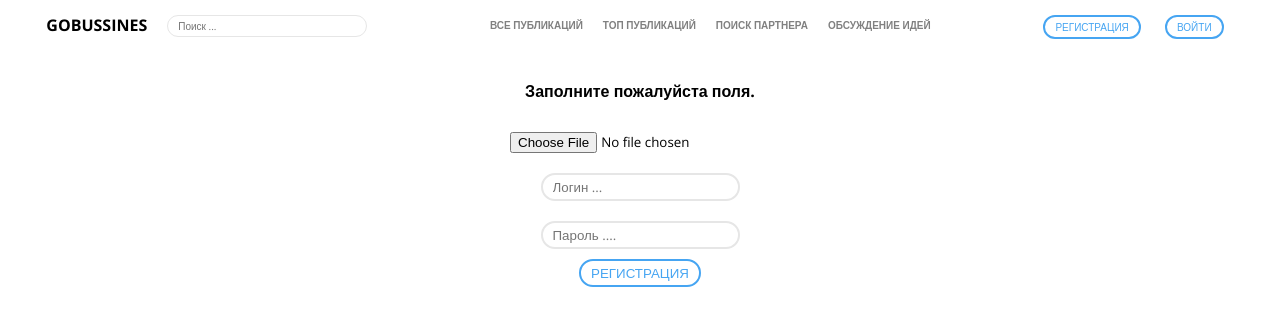
After one commit to YauheniRusinchuk/ProductionProject, a Django app: page /register/ in a window 1280 px wide. The commit adds this page. Shown: the top 326 px of the page. Run offline with Django 3.2, Linux system fonts and the light colour scheme.

Commit message:
add profile page

```diff
--- /dev/null
+++ b/src/apps/account/urls.py
@@ -0,0 +1,8 @@
+from django.urls import path
+from .views import AccountView
+
+app_name = 'account'
+
+urlpatterns = [
+    path('<slug:slug>/', AccountView.as_view(), name='account_page'),
+]
--- a/src/apps/home/urls.py
+++ b/src/apps/home/urls.py
@@ -1,11 +1,17 @@
-from django.urls import path
-from .views import home, LoginView, logOut
-
+from django.urls import path, include
+from .views import (
+    home,
+    LoginView,
+    logOut,
+    RegisterUser,
+)
 app_name = 'home'
 
 
 urlpatterns = [
     path('', home, name='home_page'),
+    path('account/', include('src.apps.account.urls', namespace='account')),
+    path('register/', RegisterUser.as_view(), name='register_page'),
     path('logout/', logOut, name='logout_page'),
     path('login/', LoginView.as_view(), name='login_page'),
 ]
--- a/src/apps/home/views.py
+++ b/src/apps/home/views.py
@@ -11,6 +11,15 @@ def logOut(request):
 
 def home(request):
     return render(request, 'home/index.html', {})
+
+
+
+class RegisterUser(View):
+
+    def get(self, request, *args ,**kwargs):
+        if request.user.is_authenticated:
+            return redirect('home:home_page')
+        return render(request, 'home/register.html', {})
 
 
 class LoginView(View):
--- a/src/apps/static/style/style.css
+++ b/src/apps/static/style/style.css
@@ -7,7 +7,8 @@
 }
 
 body {
-    background-color: #f0f0f0;
+    /* background-color: #f0f0f0; */
+    background-color: white;
 }
 
 .header_container {
@@ -152,7 +153,7 @@ body {
 }
 
 .main_container_posts .posts .post_info_title a {
-    font-size: 16px;
+    font-size: 20px;
     font-weight: normal;
     color: black;
     text-decoration: none;
@@ -250,6 +251,15 @@ body {
     font-weight: bold;
 }
 
+
+.logn_container form {
+    display: flex;
+    flex-direction: column;
+    align-items: center;
+}
+
+
+
 .logn_container form input{
     border: 2px solid #e6e6e6;
     border-radius: 20px;
@@ -276,3 +286,57 @@ body {
     background-color: #46a5f2;
     color: white;
 }
+
+.register_container {
+    width: 50%;
+    margin: 70px auto;
+    background-color: white;
+    padding: 10px;
+    text-align: center;
+    border-radius: 3px;
+}
+
+.register_container p {
+    font-weight: bold;
+}
+
+.register_container form {
+    display: flex;
+    flex-direction: column;
+    align-items: center;
+    margin-top: 20px;
+}
+
+
+.register_container form input {
+    margin: 10px;
+}
+
+.register_container form input[type='text'] {
+    border: 2px solid #e6e6e6;
+    padding: 3px 10px;
+    outline: none;
+    border-radius: 20px;
+}
+
+.register_container form button {
+    background-color: white;
+    border: 2px solid #46a5f2;
+    border-radius: 20px;
+    padding: 3px 10px;
+    color: #46a5f2;
+    cursor: pointer;
+    text-transform: uppercase;
+    transition-property: background-color, color;
+    transition-duration: 0.3s;
+}
+
+
+.register_container form button:hover {
+    background-color: #46a5f2;
+    color: white;
+}
+
+.account_container {
+    margin: 70px auto;
+}
--- a/src/apps/templates/header.html
+++ b/src/apps/templates/header.html
@@ -17,14 +17,14 @@
     <div class="header_login_and_register">
         {% if user.is_authenticated %}
             <div class='user_authenticated'>
-                <a href="">
+                <a href="{{user.account.get_absolute_url}}">
                     <img src="{{user.account.avatar.url}}" width="30" height="30" />
                 </a>
                 <a class='btn_logout' href="{% url 'home:logout_page' %}">выйти</a>
             </div>
         {% else %}
             <div class='user_is_not_login'>
-                <a href="">регистрация</a>
+                <a href="{% url 'home:register_page' %}">регистрация</a>
                 <a href="{% url 'home:login_page' %}">войти</a>
             </div>
         {% endif %}
--- /dev/null
+++ b/src/apps/templates/home/register.html
@@ -0,0 +1,16 @@
+{% extends 'base.html' %}
+
+
+{% block content %}
+
+    <div class="register_container">
+        <p> Заполните пожалуйста поля. </p>
+        <form method="post" enctype="multipart/form-data">{% csrf_token %}
+            <input type="file" name="avatar" value="">
+            <input type="text" placeholder="Логин ..." name="username" value="">
+            <input type="text" placeholder="Пароль ...." name="" value="">
+            <button type="submit" name="button">Регистрация</button>
+        </form>
+    </div>
+
+{% endblock %}
--- a/src/models/accounts/models.py
+++ b/src/models/accounts/models.py
@@ -1,4 +1,5 @@
 from django.db import models
+from django.shortcuts import reverse
 from django.db.models.signals import pre_save
 from django.utils.text import slugify
 from django.contrib.auth import get_user_model
@@ -17,6 +18,10 @@ class Account(models.Model):
         return f"Это аккаунт юзера {self.user.username}"
 
 
+    def get_absolute_url(self):
+        return reverse('home:account:account_page', kwargs={'slug' : self.slug})
+
+
 def pre_save_account_receiver(sender, instance, *args, **kwargs):
     slug = slugify(instance.user.username)
     instance.slug = slug
```
Also changed, not shown: src/apps/account/views.py (added, +13 -0 lines), src/apps/templates/account/index.html (added, +10 -0 lines), src/apps/account/__init__.py (added).
